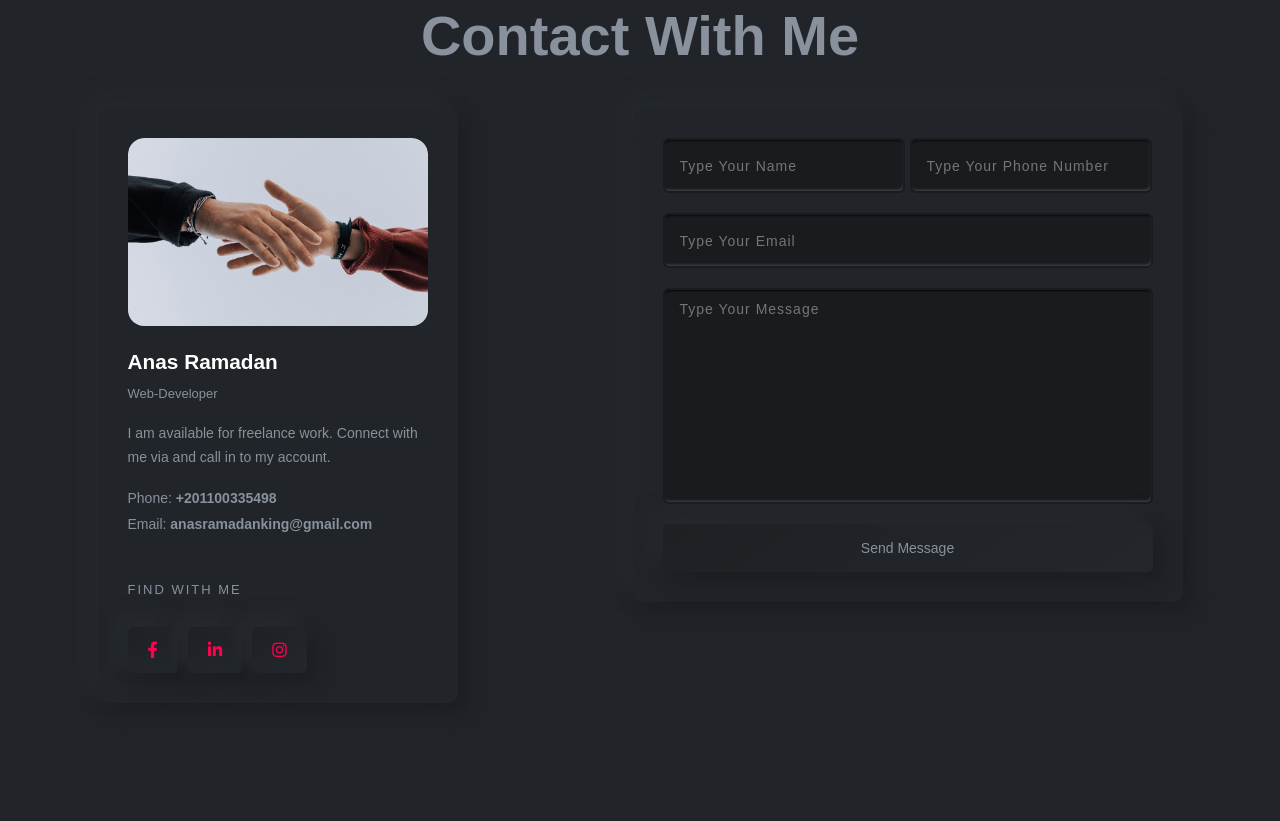
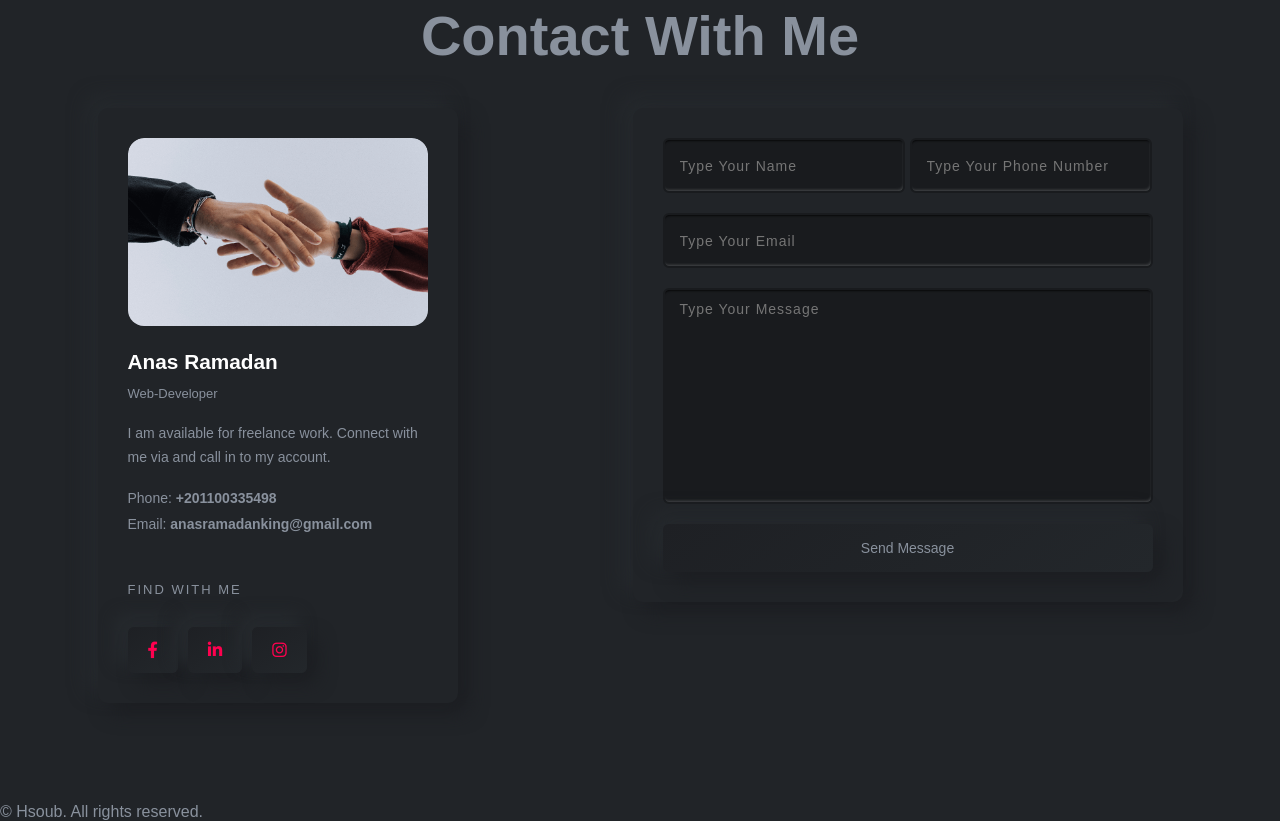
Before and after one commit to anasramadan098/portofoilo, a plain HTML site: page index.html in a window 1280 px wide. Shown: the part 5176-5997 px from the top of the page. Drawn offline with Linux system fonts and the light colour scheme.

Commit message:
Update index.html

```diff
--- a/index.html
+++ b/index.html
@@ -6,6 +6,7 @@
     <meta http-equiv="X-UA-Compatible" content="IE=edge">
     <meta name="viewport" content="width=device-width, initial-scale=1.0">
     <meta name="description" content="WELCOME TO MY WORLD ... I’m Anas Ramadana Professional Web Developer > My Goal Is Make A Customer , Not Money">
+    <link rel="shortcut icon" href="imgs/min-logo.png" type="image/x-icon">
     <link rel="stylesheet" href="css/all.css">
     <link rel="stylesheet" href="css/style.css">
     <title>Anas Ramadan</title>
@@ -316,6 +317,9 @@
         </div>
     </section>
     <!-- End Contact -->
+    <footer>
+        <p>&copy; <span></span> Hsoub. All rights reserved.</p>
+    </footer>
     <!-- Back To Top -->
     <a href="#Home" class="no-blank">
         <button class="back-to-top">
```
